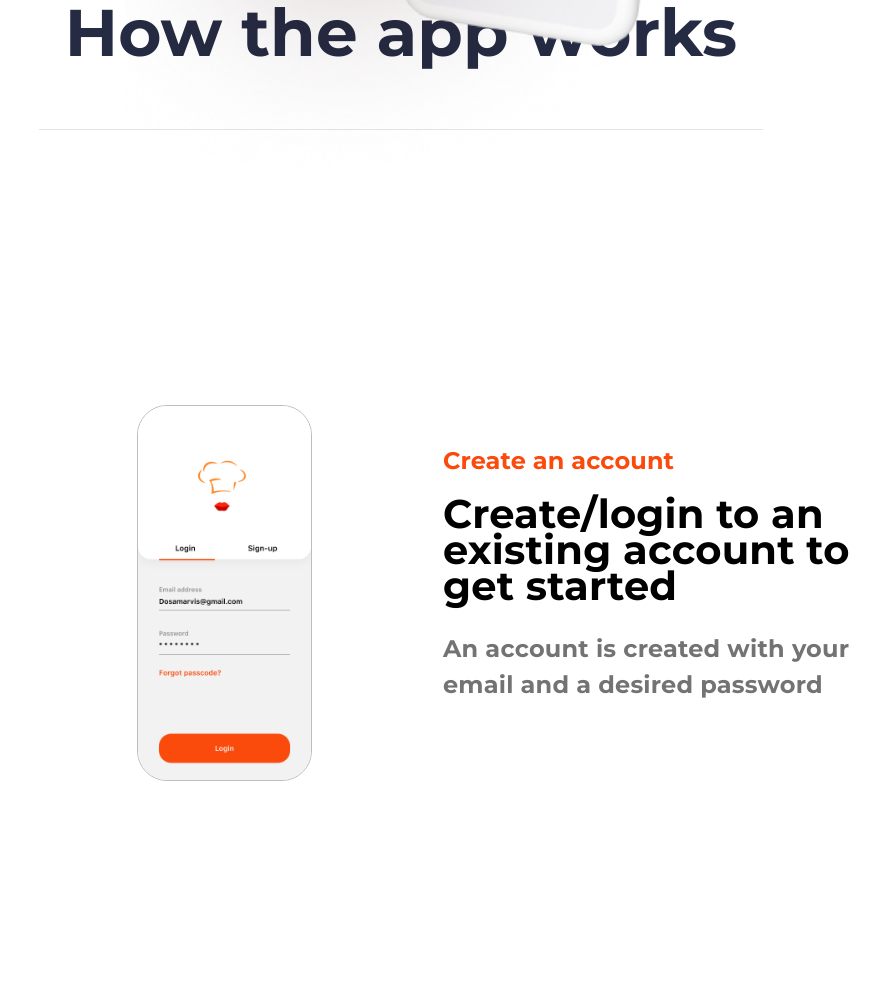
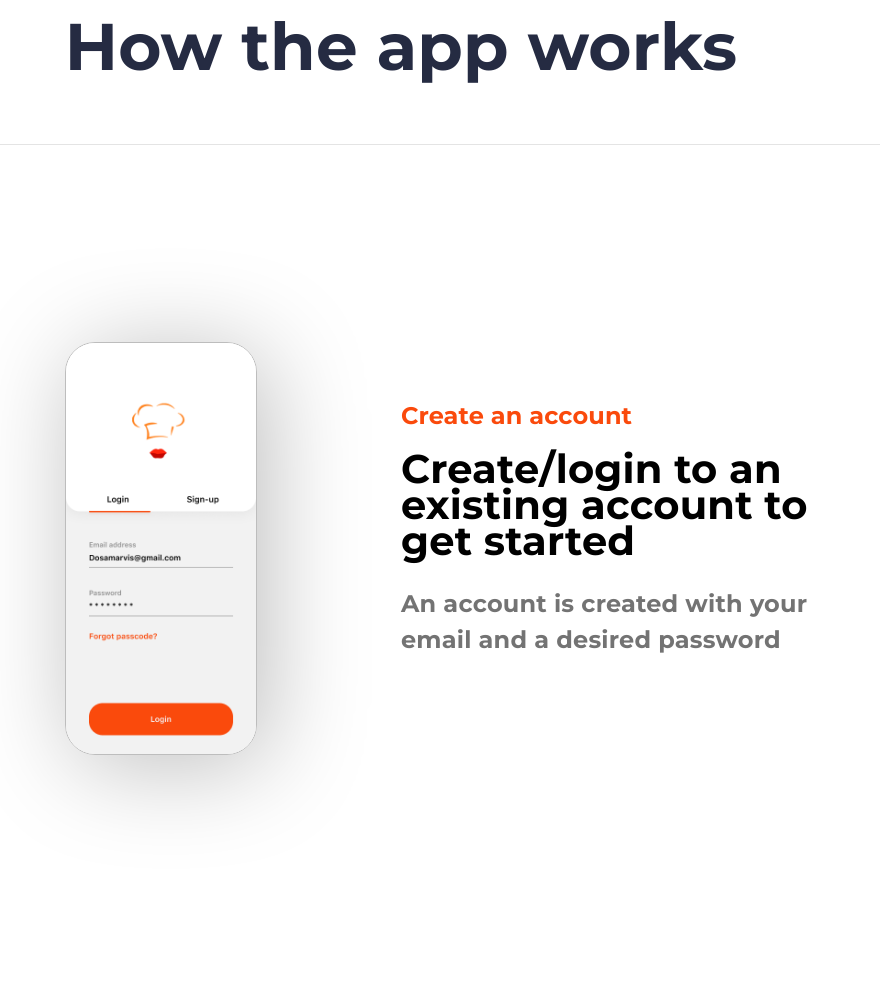
Before and after one commit to sgottera98/food-app-test, a React app: page / in a window 1280 px wide. Shown: the part 1272-2260 px from the top of the page, without its empty margins (239-1119 px from the left). Built offline with nearby package versions, Linux system fonts and the light colour scheme.

Commit message:
Add files via upload

```diff
--- /dev/null
+++ b/src/components/section/index.js
@@ -0,0 +1,20 @@
+import React from 'react';
+import ZeroSection from './sections/#0';
+import FirstSection from './sections/#1';
+import SecondSection from './sections/#2';
+import ThirdSection from './sections/#3';
+import FourthSection from './sections/#4';
+
+const Main = () => {
+    return (
+        <>
+            <ZeroSection />
+            <FirstSection />
+            <SecondSection />
+            <ThirdSection />
+            <FourthSection />
+        </>
+    )
+}
+
+export default Main;
--- /dev/null
+++ b/src/components/section/sections/#0.js
@@ -0,0 +1,20 @@
+import React from 'react';
+
+import Smartphones from '../../../assets/images/Smartphones.png';
+
+
+const FirstSection = () => {
+    return (
+
+        <div className="container">
+            <div className="first-section">
+                <div className="smartphones-first-section">
+                    <img src={Smartphones} alt="Smartphone reproduzindo aplicativo Bella Olonje" />
+                </div>
+            </div>
+        </div>
+
+    )
+}
+
+export default FirstSection
--- /dev/null
+++ b/src/components/section/sections/#1.js
@@ -0,0 +1,17 @@
+import React from 'react';
+
+const FirstSection = () => {
+    return (
+
+        <div className="container">
+            <div className="first-section">
+                <div className="title-first-section">
+                    <h2>How the app works</h2>
+                </div>
+            </div>
+        </div>
+
+    )
+}
+
+export default FirstSection
--- /dev/null
+++ b/src/components/section/sections/#2.js
@@ -0,0 +1,24 @@
+import React from 'react'
+
+import Smartphone from '../../../assets/images/login.png'
+
+const SecondSection = () => {
+    return (
+        <section >
+            <div className="container">
+                <div className="section">
+                    <div className="wrap-section-text-right">
+                        <h3 className="section-subtitle">Create an account</h3>
+                        <h2 className="section-title">Create/login to an existing account to get started</h2>
+                        <h4 className="section-description">An account is created with your email and a desired password</h4>
+                    </div>
+                    <div className="image-section-left">
+                        <img src={Smartphone} alt="Smartphone com aplicação em tela"></img>
+                    </div>
+                </div>
+            </div>
+        </section>
+    )
+}
+
+export default SecondSection
--- /dev/null
+++ b/src/components/section/sections/#3.js
@@ -0,0 +1,24 @@
+import React from 'react'
+
+import Smartphone from '../../../assets/images/food-menu.png'
+
+const ThirdSection = () => {
+    return (
+        <section>
+            <div className="container">
+                <div className="section">
+                    <div className="wrap-section-text-left">
+                        <h3 className="section-subtitle">Explore varieties</h3>
+                        <h2 className="section-title">Shop for your favorites meal as e dey hot.</h2>
+                        <h4 className="section-description">Shop for your favorite meals or drinks and enjoy while doing it.</h4>
+                    </div>
+                    <div className="image-section-right">
+                        <img src={Smartphone} alt="Smartphone com aplicação em tela"></img>
+                    </div>
+                </div>
+            </div>
+        </section>
+    )
+}
+
+export default ThirdSection
--- /dev/null
+++ b/src/components/section/sections/#4.js
@@ -0,0 +1,24 @@
+import React from 'react'
+
+import Smartphone from '../../../assets/images/payment.png'
+
+const FourthSection = () => {
+    return (
+        <section>
+            <div className="container">
+                <div className="section">
+                    <div className="wrap-section-text-right">
+                        <h3 className="section-subtitle">Checkout</h3>
+                        <h2 className="section-title">When you done check out and get it delivered.</h2>
+                        <h4 className="section-description">When you done check out and get it delivered with ease.</h4>
+                    </div>
+                    <div className="image-section-left">
+                        <img src={Smartphone} alt="Smartphone com aplicação em tela"></img>
+                    </div>
+                </div>
+            </div>
+        </section>
+    )
+}
+
+export default FourthSection
--- a/src/pages/home/index.js
+++ b/src/pages/home/index.js
@@ -1,7 +1,7 @@
 import React, {useState} from 'react'
 import Nav from '../../components/nav'
 import Header from '../../components/header'
-import Main from '../../components/main'
+import Section from '../../components/section'
 import Banner from '../../components/banner'
 import Footer from '../../components/footer'
 
@@ -11,7 +11,7 @@ const Home = () => {
     <>
       <Nav setNavSize={setNavSize}/>
       <Header navHeight={navSize}/>
-      <Main/>
+      <Section/>
       <Banner/>
       <Footer/>
     </>
--- a/src/styles/base/main.scss
+++ b/src/styles/base/main.scss
@@ -52,10 +52,9 @@ button {
     padding: 0;
 }
 
-
 .container {
     margin: 0 auto;
-    height: 100%;
+    padding: 0 rem(5);
 }
 
 .title {
@@ -71,14 +70,14 @@ button {
 
 @media screen and (min-width: $desktop-lg) {
     .container {
-        // width: $container-xl;
-        // margin: 0 auto;
+        width: $container-xl;
+        margin: 0 auto;
     }
 }
 
 @media screen and (min-width: $desktop-xxl) {
     .container {
-        // width: $container-xxl;
-        // margin: 0 auto;
+        width: $container-xxl;
+        margin: 0 auto;
     }
 }
--- /dev/null
+++ b/src/styles/components/section.scss
@@ -0,0 +1,45 @@
+@import "sections/first-section";
+@import "sections/default";
+
+section {
+    width: 100vw;
+    height: auto;
+
+    .section-subtitle {
+        font-weight: $bold;
+        font-size: rem(24);
+        line-height: rem(36);
+        letter-spacing: .1px;
+        color: $color-red-orange;
+    }
+
+    .section-title {
+        font-weight: $bold;
+        font-size: rem(40);
+        line-height: rem(36);
+        letter-spacing: .2px;
+        margin: rem(40) 0 rem(50) 0;
+        color: $color-black;
+    }
+
+    .section-description {
+        font-weight: $bold;
+        font-size: rem(24);
+        line-height: rem(36);
+        letter-spacing: .2px;
+        color: $color-sonic-silver;
+        margin-bottom: rem(40);
+
+    }
+}
+
+@media (min-width: $desktop-lg) {
+    section {
+        width: 100vw;
+        height: rem(807);
+
+        .section-title {
+            margin: rem(17) 0 rem(27) 0;
+        }
+    }
+}
--- /dev/null
+++ b/src/styles/components/sections/default.scss
@@ -0,0 +1,72 @@
+section {
+
+    .section {
+        display: flex;
+        flex-direction: column;
+        align-items: center;
+        height: auto;
+        margin: rem(80) 0;
+
+        .image-section-left , .image-section-right {
+            display: flex;
+            justify-content: center;
+            align-items: center;
+
+            img {
+                width:80%;
+                border: solid .1px $color-light-gray;
+                border-radius: rem(30);
+                box-shadow: 10px 10px 100px $color-light-gray;
+            }
+       }
+
+        .wrap-section-text-left, .wrap-section-text-right {
+            text-align: center;
+        }
+    }
+}
+
+@media (min-width: $desktop-lg) {
+    section {
+
+        display: flex;
+        align-content: center;
+        justify-content: center;
+
+        .section {
+            height: 100%;
+            display: grid;
+            grid-template-columns: 50% 50%;
+            align-items: center;
+            justify-content: center;
+            margin: 0;
+
+            .image-section-right {
+                grid-row: 1;
+                grid-column: 2;
+
+                img {
+                    width:40%;
+                }
+            }
+
+            .wrap-section-text-left {
+                grid-column: 1;
+                text-align: left;
+            }
+
+            .image-section-left {
+                grid-row: 1;
+
+                img {
+                    width:40%;
+                }
+            }
+
+            .wrap-section-text-right {
+                grid-column: 2;
+                text-align: left;
+            }
+        }
+    }
+}
--- /dev/null
+++ b/src/styles/components/sections/first-section.scss
@@ -0,0 +1,55 @@
+.first-section {
+    height: auto;
+    display: flex;
+    flex-direction: column;
+    justify-content: center;
+
+    .title-first-section {
+        width: 100%;
+        font-weight: $regular;
+        font-size: 24px;
+        line-height: rem(50);
+        letter-spacing: .1px;
+        text-align: center;
+        padding-bottom: rem(49);
+        border-bottom: solid 1px #E4E4E4;
+    }
+
+    .smartphones-first-section{
+        width: 100%;
+        height: 100%;
+        display: flex;
+        position: relative;
+        align-items: center;
+        justify-content: center;
+    }
+}
+
+
+@media (min-width: $desktop-lg) {
+    .first-section {
+        height: 100%;
+        justify-content: center;
+        align-items: center;
+        flex-direction: column;
+
+        .title-first-section {
+            font-weight: $regular;
+            font-size: rem(44);
+            letter-spacing: .1px;
+            padding-bottom: rem(72);
+        }
+
+        .smartphones-first-section{
+            height: 500px;
+
+            img {
+                position: absolute;
+                top: 25%;
+                transform: translateY(-50%);
+                width: 40%;
+
+            }
+        }
+    }
+}
--- a/src/styles/index.scss
+++ b/src/styles/index.scss
@@ -2,6 +2,6 @@
 
 @import "components/nav";
 @import "components/header";
-@import "components/main";
+@import "components/section";
 @import "components/banner";
 @import "components/footer"
```
Also changed, not shown: src/styles/components/header.scss (+7 -6 lines).
